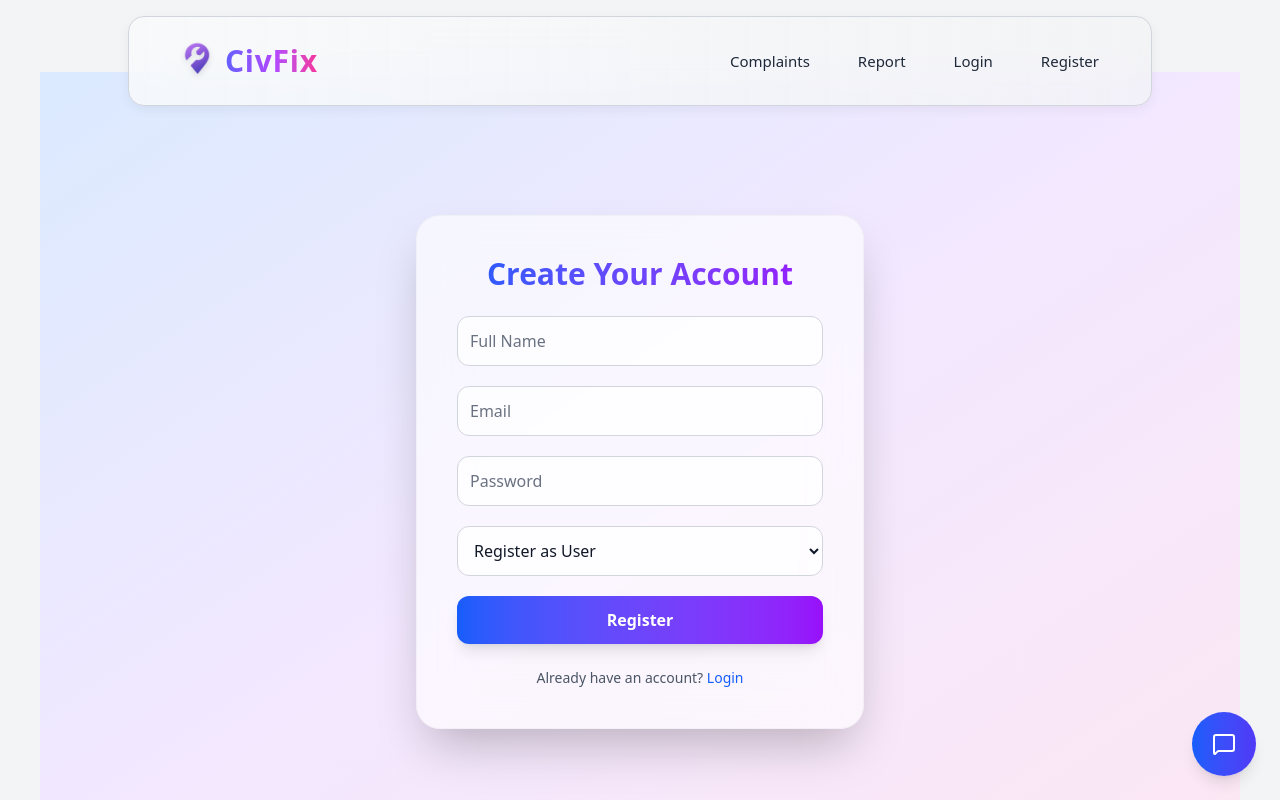
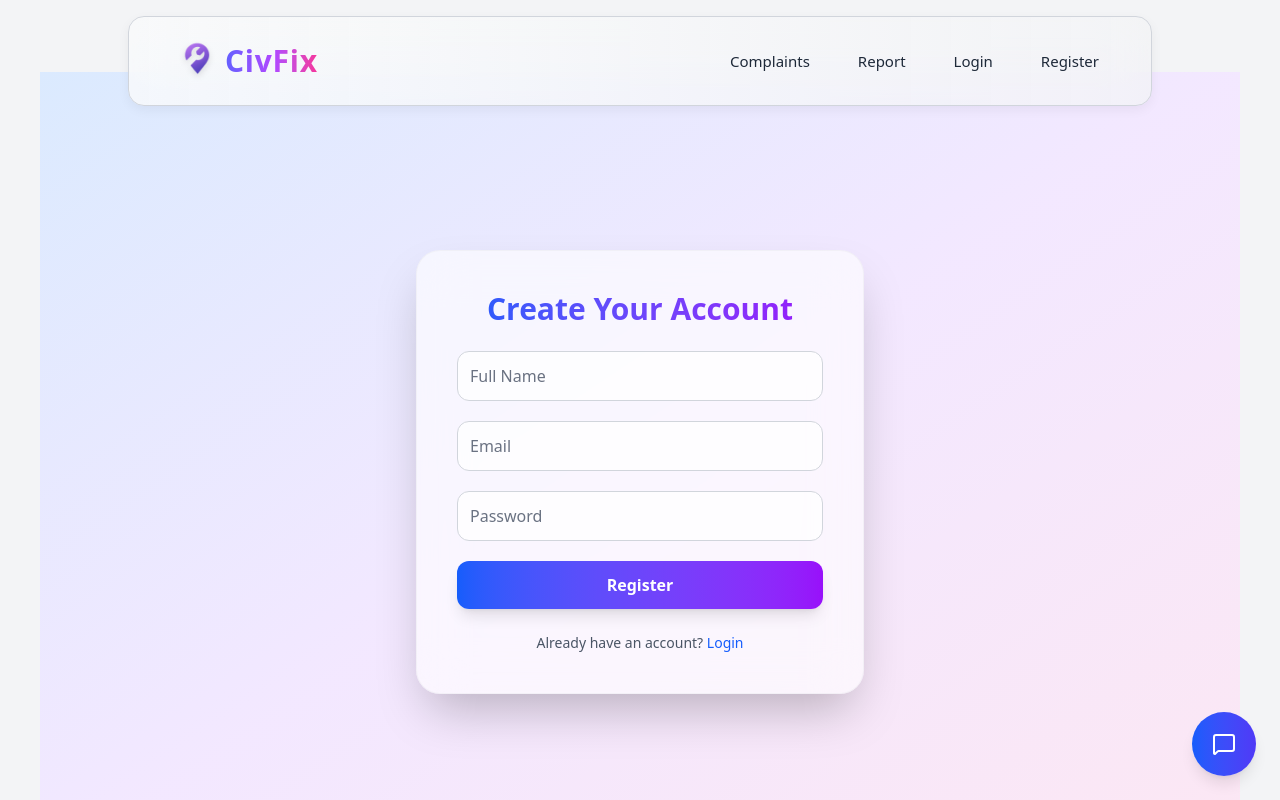
Before and after one commit to CodeWithQadeer/hacakthon-app, a React (Vite) app in the folder frontend/: page /register in a window 1280 px wide. Built offline with nearby package versions, Linux system fonts and the light colour scheme.

Commit message:
revoked changes

```diff
--- a/frontend/src/pages/Register.jsx
+++ b/frontend/src/pages/Register.jsx
@@ -1,3 +1,4 @@
+// src/pages/Register.jsx
 import { useState } from "react";
 import { useDispatch, useSelector } from "react-redux";
 import { registerUser } from "../features/auth/authThunks";
@@ -5,31 +6,14 @@ import { useNavigate } from "react-router-dom";
 import { motion } from "framer-motion";
 
 const Register = () => {
-  const [form, setForm] = useState({
-    name: "",
-    email: "",
-    password: "",
-    role: "user",
-    adminKey: "",
-  });
-
+  const [form, setForm] = useState({ name: "", email: "", password: "" });
   const dispatch = useDispatch();
   const navigate = useNavigate();
   const { loading, error } = useSelector((s) => s.auth);
 
   const submit = async (e) => {
     e.preventDefault();
-
-    // 🧠 Optional: check for admin secret before sending
-    if (form.role === "admin" && form.adminKey !== import.meta.env.VITE_ADMIN_KEY) {
-      alert("❌ Invalid Admin Secret Key");
-      return;
-    }
-
-    const payload = { ...form };
-    delete payload.adminKey; // don't send key to backend
-
-    const res = await dispatch(registerUser(payload));
+    const res = await dispatch(registerUser(form));
     if (!res.error) navigate("/");
   };
 
@@ -52,7 +36,6 @@ const Register = () => {
         )}
 
         <form onSubmit={submit} className="space-y-5">
-          {/* Name */}
           <input
             required
             name="name"
@@ -61,7 +44,6 @@ const Register = () => {
             onChange={(e) => setForm({ ...form, name: e.target.value })}
           />
 
-          {/* Email */}
           <input
             required
             name="email"
@@ -71,7 +53,6 @@ const Register = () => {
             onChange={(e) => setForm({ ...form, email: e.target.value })}
           />
 
-          {/* Password */}
           <input
             required
             name="password"
@@ -81,29 +62,6 @@ const Register = () => {
             onChange={(e) => setForm({ ...form, password: e.target.value })}
           />
 
-          {/* Role Selection */}
-          <select
-            name="role"
-            value={form.role}
-            onChange={(e) => setForm({ ...form, role: e.target.value })}
-            className="w-full p-3 rounded-xl border border-gray-300 dark:border-gray-700 bg-white/70 dark:bg-gray-800/40 text-gray-900 dark:text-gray-100 focus:outline-none focus:ring-2 focus:ring-purple-500 transition-all"
-          >
-            <option value="user">Register as User</option>
-            <option value="admin">Register as Admin</option>
-          </select>
-
-          {/* Admin Key Field (only visible when admin selected) */}
-          {form.role === "admin" && (
-            <input
-              required
-              type="password"
-              placeholder="Enter Admin Secret Key"
-              className="w-full p-3 rounded-xl border border-red-400 dark:border-red-700 bg-white/70 dark:bg-gray-800/40 text-gray-900 dark:text-gray-100 placeholder-gray-500 dark:placeholder-gray-400 focus:outline-none focus:ring-2 focus:ring-red-500 transition-all"
-              onChange={(e) => setForm({ ...form, adminKey: e.target.value })}
-            />
-          )}
-
-          {/* Submit */}
           <button
             disabled={loading}
             className="w-full py-3 rounded-xl font-semibold bg-linear-to-r from-blue-600 to-purple-600 hover:from-blue-700 hover:to-purple-700 text-white shadow-lg hover:shadow-purple-500/25 transition-all duration-300 disabled:opacity-70"
```
Also changed, not shown: 1 other file (tests, documents, lock files or other folders).
